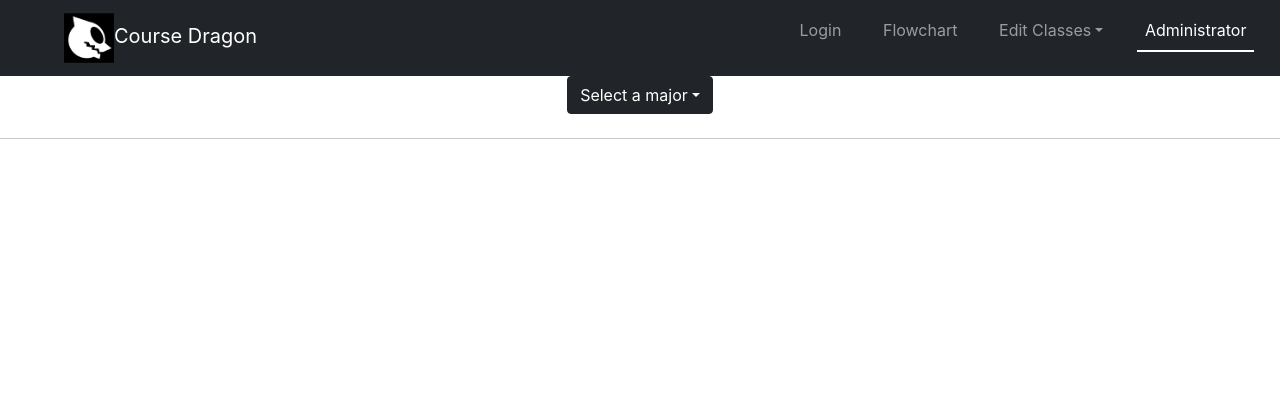
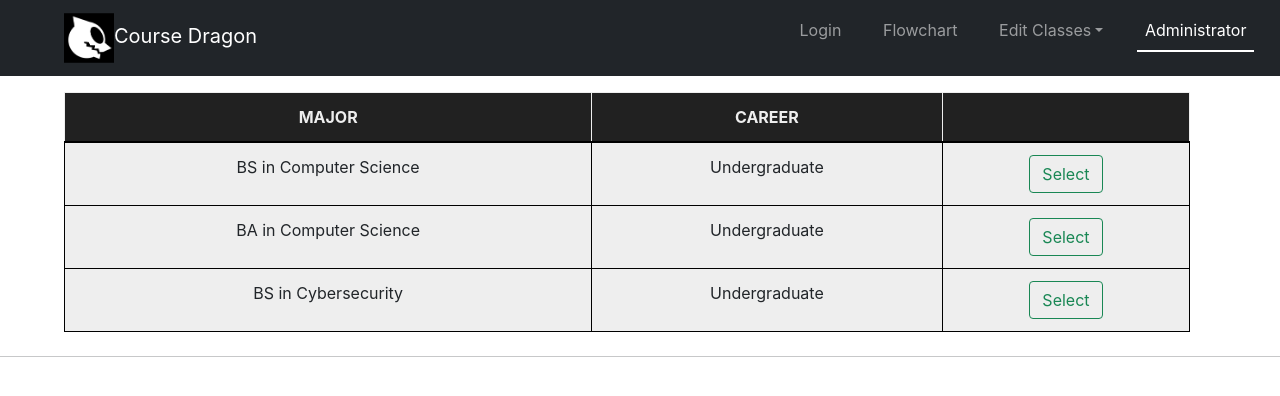
Before and after one commit to team-gt-ucd/course-dragon, a React (Vite) app in the folder root/frontend/: page / in a window 1280 px wide. Both pictures are taken after a click on the button "Administrator". Shown: the top 396 px of the page. Built offline with nearby package versions, Linux system fonts and the light colour scheme.

Commit message:
More UI changes in the Admin

```diff
--- /dev/null
+++ b/package.json
@@ -0,0 +1,5 @@
+{
+  "dependencies": {
+    "react-router-dom": "^6.10.0"
+  }
+}
--- a/root/frontend/src/Admin.jsx
+++ b/root/frontend/src/Admin.jsx
@@ -25,6 +25,22 @@ function Admin() {
     const [catalogYear, setCatalogYear] = useState('');
     const [degree, setDegree] = useState('');
 
+    const handleSelectDegree = (event) => {
+      const selectedRow = event.target.closest("tr");
+      const selectedDegree = event.target.value;
+
+      // Remove the "highlighted" class from all rows except the selected one
+      const rows = document.querySelectorAll("tbody tr");
+      rows.forEach((row) => {
+        if (row !== selectedRow) {
+          row.classList.remove("table_highlight");
+        }
+      });
+      // Add the "highlighted" class to the selected row
+      selectedRow.classList.add("table_highlight");
+      setDegree(selectedDegree);
+    };
+
     const handleClose = () => setShow(false);
     const handleShow = () => setShow(true);
 
@@ -47,7 +63,7 @@ function Admin() {
     return (
         <div>
 
-        <DropdownButton
+        {/* <DropdownButton
         as={ButtonGroup}
         id="dropdown-item-button"
         title={degree || "Select a major"}
@@ -64,11 +80,39 @@ function Admin() {
         <Dropdown.Item onClick={(e) => setDegree("BS in Cybersecurity")}>
           BS in Cybersecurity
         </Dropdown.Item>
-      </DropdownButton>
+      </DropdownButton> */}
+      <div className="table-responsive">
+      <table className="table table-bordered table-hover">
+        <thead>
+          <tr>
+            <th>MAJOR</th>
+            <th>CAREER</th>
+            <th></th>
+          </tr>
+        </thead>
+        <tbody>
+          <tr>
+            <td>BS in Computer Science</td>
+            <td>Undergraduate</td>
+            <td><Button variant="outline-success" value="BS in Computer Science" onClick={handleSelectDegree}>Select</Button></td>
+          </tr>
+          <tr>
+            <td>BA in Computer Science</td>
+            <td>Undergraduate</td>
+            <td><Button variant="outline-success" value="BA in Computer Science" onClick={handleSelectDegree}>Select</Button></td>
+          </tr>
+          <tr>
+            <td>BS in Cybersecurity</td>
+            <td>Undergraduate</td>
+            <td><Button variant="outline-success" value="BS in Cybersecurity" onClick={handleSelectDegree}>Select</Button></td>
+          </tr>
+        </tbody>
+      </table>
+    </div>
       <hr className="my-4" />
         {degree && (
           <>
-            <Button variant="success" onClick={handleShow}>
+            <Button variant="success" onClick={handleShow} style={{ margin: '0 0 20px 0',position: 'fixed',right: '20px',}}>
               Add Catalog Year
             </Button>
             <Modal show={show} onHide={handleClose}>
--- a/root/frontend/src/App.css
+++ b/root/frontend/src/App.css
@@ -408,3 +408,50 @@ thead {
   margin-left: 10px;
   margin-right: 10px;
 }
+
+/*** Admin.jsx table styling ***/
+.table {
+  width: 88%;
+  max-width: 88%;
+  margin: 1rem 2rem 0rem 4rem;
+  background-color: #EEEEEE;
+}
+
+.table-bordered {
+  border: 1px solid #000000;
+}
+
+.table-hover tbody tr:hover {
+  background-color: rgba(1, 247, 75, 0.075);
+}
+
+.table td{
+  padding: 0.75rem;
+  vertical-align: top;
+  border-top: 1px solid #000000;
+}
+.table th {
+  color: #EEEEEE;
+  padding: 0.75rem;
+  vertical-align: top;
+  border: 1px solid #EEEEEE;
+  background-color: #212121;
+
+}
+
+.table thead th {
+  vertical-align: bottom;
+  border-bottom: 2px solid #000000;
+}
+
+.table tbody + tbody {
+  border-top: 2px solid #fffcfc;
+}
+
+.table_highlight{
+  background-color: rgb(150, 238, 150);
+}
+
+.buttonSpace{
+  margin-left:10px;
+}
--- a/root/frontend/src/App.jsx
+++ b/root/frontend/src/App.jsx
@@ -520,6 +520,7 @@ class App extends React.Component
     // the {content} segment indicates that the html code from the variable above should be inserted
     // react bootstrap nav dropdown menu link: https://react-bootstrap.github.io/components/dropdowns/
     return (
+
       <div className="App">
         {/* General Alert function, allows us to show success/fail of a file upload, class restrictions, etc. */}
         <DismissableAlert
@@ -561,6 +562,7 @@ class App extends React.Component
 
           {content}
       </div>
+
     );
   }
 
```
Also changed, not shown: 1 other file (tests, documents, lock files or other folders).
